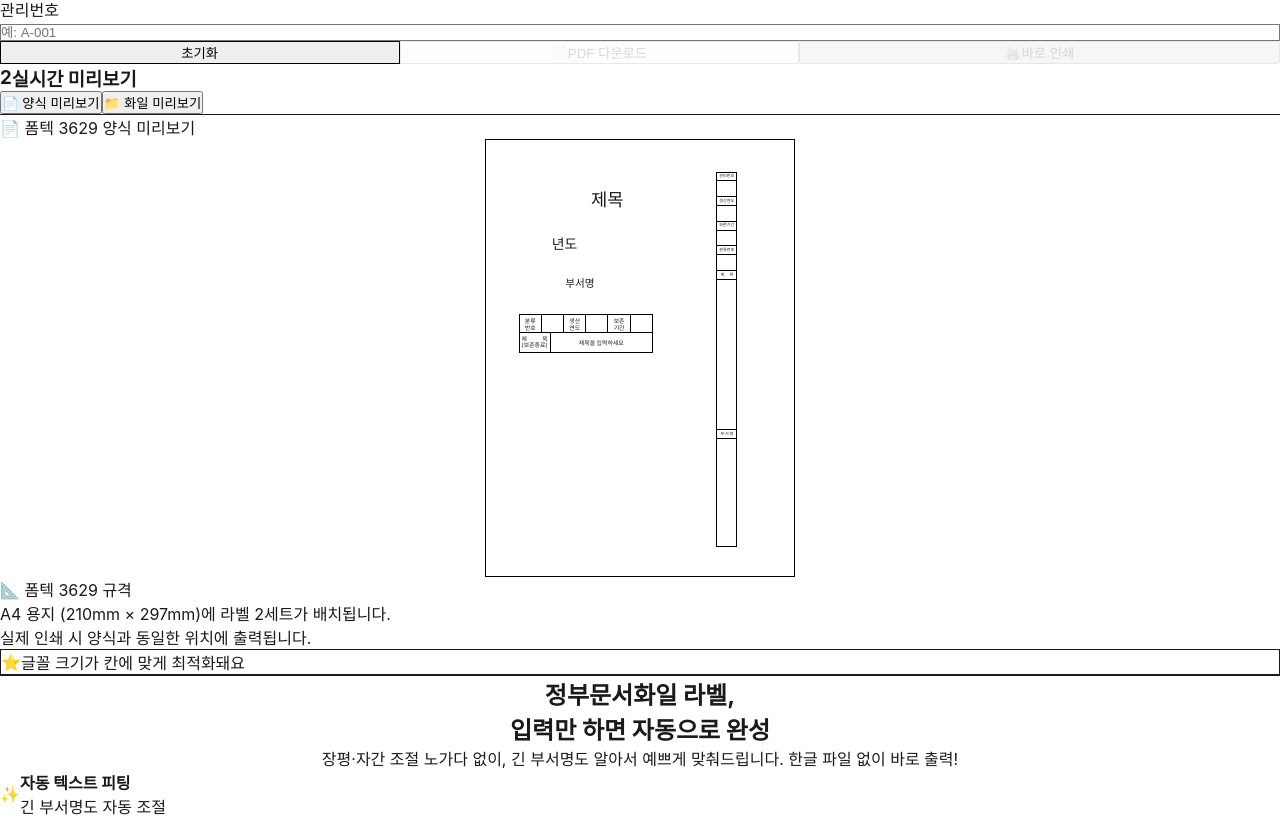
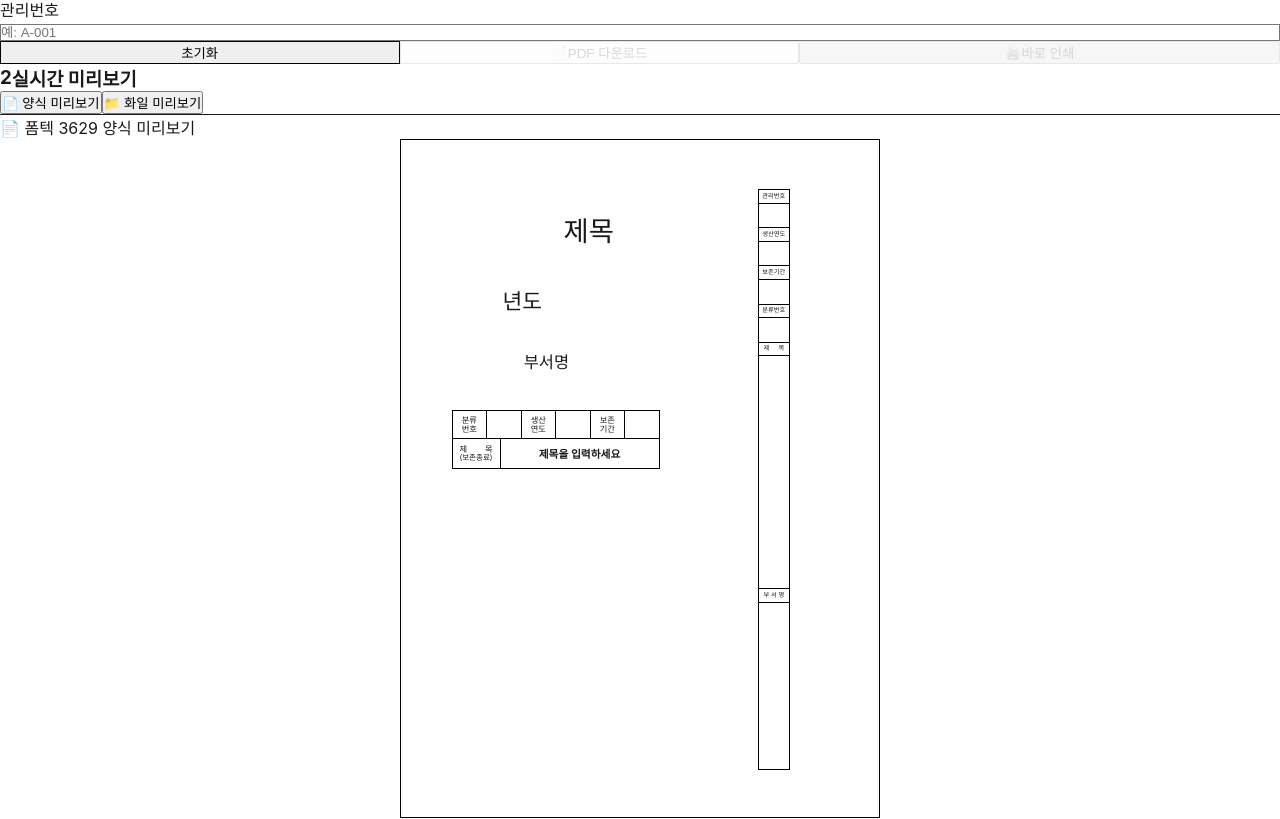
Before and after one commit to roddbstn/label_maker, a Next.js app: page / in a window 1280 px wide. Shown: the part 640-1459 px from the top of the page. Built offline with nearby package versions, Linux system fonts and the light colour scheme.

Commit message:
style: refine side label typography and preview scale

```diff
--- a/src/components/Formtec3629Preview.tsx
+++ b/src/components/Formtec3629Preview.tsx
@@ -333,7 +333,8 @@ function SideClassLabel({
     retentionPeriod,
     title,
     fontFamily,
-    isBold,
+    titleIsBold,
+    productionYearIsBold,
     titleFontSize,
 }: {
     x: number;
@@ -345,7 +346,8 @@ function SideClassLabel({
     retentionPeriod: string;
     title: string;
     fontFamily?: string;
-    isBold?: boolean;
+    titleIsBold?: boolean;
+    productionYearIsBold?: boolean;
     titleFontSize?: number; // pt 단위
 }) {
     const { padding, topRow, bottomRow } = FORMTEC_3629_COORDS.sideClassInternal;
@@ -400,8 +402,9 @@ function SideClassLabel({
                                     justifyContent: 'center',
                                     flex: 1, // 너비를 비율로 설정하여 전체 폭에 완벽히 맞춤
                                     height: '100%',
-                                    fontSize: fontSizePx,
+                                    fontSize: item.isLabel ? mmToPx(3.6, scale) : mmToPx(4.0, scale),
                                     fontFamily: !item.isLabel && fontFamily ? fontFamily : undefined,
+                                    fontWeight: !item.isLabel && i === 3 ? (productionYearIsBold ? 900 : 600) : 'normal',
                                     boxSizing: 'border-box',
                                     textAlign: 'center',
                                     borderRight: i < 5 ? `${Math.max(1, mmToPx(0.5, scale))}px solid #000000` : "none",
@@ -409,8 +412,8 @@ function SideClassLabel({
                                 }}
                             >
                                 <span style={{
-                                    whiteSpace: 'pre-line',
-                                    lineHeight: 1.2,
+                                    whiteSpace: item.isLabel ? 'pre-line' : 'nowrap',
+                                    lineHeight: 1.1,
                                 }}>
                                     {item.text}
                                 </span>
@@ -453,14 +456,14 @@ function SideClassLabel({
                                 justifyContent: 'space-between',
                                 width: '100%',
                                 lineHeight: 1.1,
-                                fontSize: mmToPx(4.0, scale), // 4.0mm로 통일
+                                fontSize: mmToPx(3.6, scale), // 4.0mm에서 3.6mm로 축소
                                 fontWeight: 'normal',
                             }}>
                                 <span>제</span>
                                 <span>목</span>
                             </div>
                             <div style={{
-                                fontSize: mmToPx(4.0, scale), // 4.0mm로 통일
+                                fontSize: mmToPx(3.3, scale), // 조금 더 작게 (3.3mm)
                                 lineHeight: 1.1,
                                 fontWeight: 'normal',
                                 whiteSpace: 'nowrap',
@@ -478,9 +481,9 @@ function SideClassLabel({
                             justifyContent: 'center',
                             flex: 1,
                             height: mmToPx(12.5, scale),
-                            fontSize: mmToPx(4.0, scale), // 전면 스타일을 무시하고 4.0mm로 고정
+                            fontSize: mmToPx(4.7, scale), // 4.0mm에서 4.7mm로 상향 (약 +2px)
                             fontFamily: fontFamily || undefined,
-                            fontWeight: 'normal', // 전면 스타일(bold)을 무시
+                            fontWeight: titleIsBold ? 900 : 600, // 기본 600, Bold 버튼 시 900
                             boxSizing: 'border-box',
                             padding: `0 ${mmToPx(2, scale)}px`,
                             textAlign: 'center',
@@ -621,8 +624,8 @@ function EdgeClassLabel({
                     // html2canvas 호환을 위해 absolute positioning 사용
                     const currentFontSizePx = isLabel ? mmToPx(2.75, scale) : (
                         i === titleIndex || i === deptIndex
-                            ? mmToPx(9, scale) // 제목/부서명은 옆면 표준 크기(9mm) 고정
-                            : mmToPx(effectiveFontSize, scale)
+                            ? mmToPx(10, scale) // 제목/부서명 9mm에서 10mm로 상향 (+2px 이상)
+                            : mmToPx(effectiveFontSize + 0.5, scale) // 기타 값들도 살짝 상향
                     );
 
                     return (
@@ -668,7 +671,7 @@ function EdgeClassLabel({
                                         // 단, 가로 폭을 넘지 않도록 제한
                                         let fontSizePx = charHeightPx * 0.98;
                                         fontSizePx = Math.min(fontSizePx, availableWidthPx * 0.85);
-                                        fontSizePx = Math.min(fontSizePx, mmToPx(4.5, scale)); // 최대 4.5mm
+                                        fontSizePx = Math.min(fontSizePx, mmToPx(5.2, scale)); // 최대 4.5mm에서 5.2mm로 상향
                                         fontSizePx = Math.max(fontSizePx, mmToPx(1.5, scale)); // 최소 1.5mm
 
                                         return (
@@ -796,8 +799,8 @@ export default function Formtec3629Preview({ currentPage = 0 }: Formtec3629Previ
     const { labels } = useLabelStore();
     const coords = FORMTEC_3629_COORDS;
 
-    // 미리보기 스케일 (A4 너비를 기준) - 가로 길이를 줄여 전체 높이를 1번 영역과 맞춤
-    const previewWidth = 310;
+    // 미리보기 스케일 (A4 너비를 기준) - 가로 길이를 상향하여 폼과 균형 맞춤
+    const previewWidth = 480;
     const scale = previewWidth / coords.page.width;
     const previewHeight = coords.page.height * scale;
 
@@ -918,7 +921,8 @@ export default function Formtec3629Preview({ currentPage = 0 }: Formtec3629Previ
                             retentionPeriod={label1.retentionPeriod}
                             title={label1.title}
                             fontFamily={label1.fontFamily}
-                            isBold={label1.titleIsBold}
+                            titleIsBold={label1.titleIsBold}
+                            productionYearIsBold={label1.productionYearIsBold}
                             titleFontSize={label1.titleFontSize}
                         />
 
@@ -1029,7 +1033,8 @@ export default function Formtec3629Preview({ currentPage = 0 }: Formtec3629Previ
                             retentionPeriod={label2.retentionPeriod}
                             title={label2.title}
                             fontFamily={label2.fontFamily}
-                            isBold={label2.titleIsBold}
+                            titleIsBold={label2.titleIsBold}
+                            productionYearIsBold={label2.productionYearIsBold}
                             titleFontSize={label2.titleFontSize}
                         />
 
```
